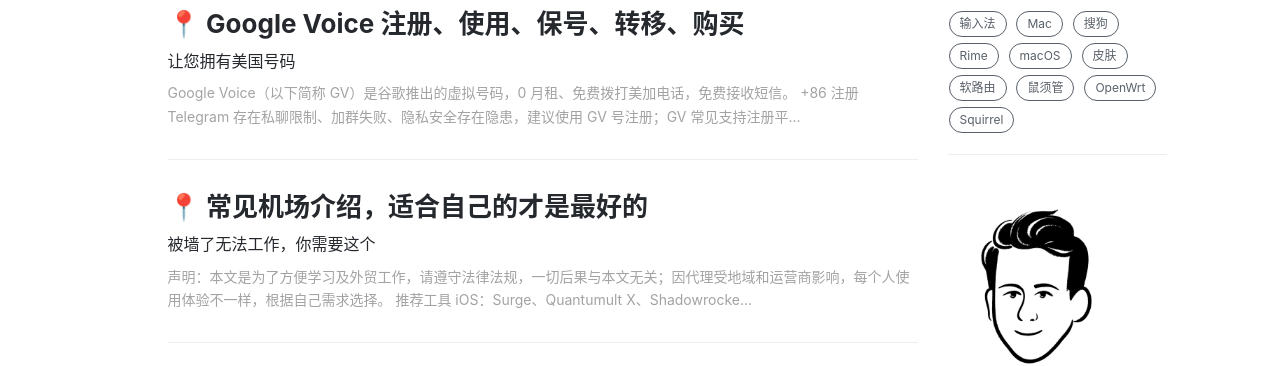
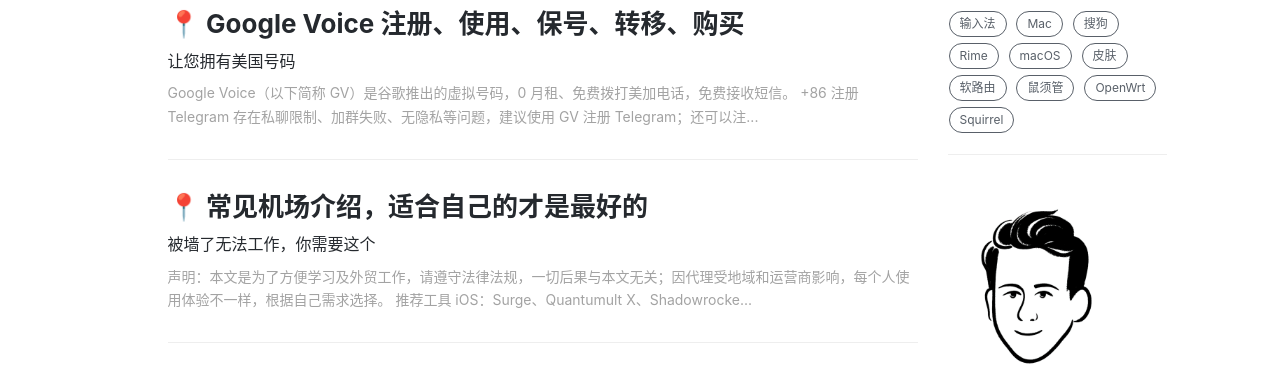
Before and after one commit to ssnhd/ssnhd.github.io, a Jekyll site: the page built from index.html, in a window 1280 px wide and 900 px high. Shown: the part 461-827 px from the top of the window. Built offline with Jekyll 4.4.1, drawn with Linux system fonts in a browser that asks for light colours; nearby versions of some CDN libraries; the list of posts is cut into pages by our own code; comment, search, counter and statistics services are not loaded.

Commit message:
Update 2021-1-27-voice.md

```diff
--- a/_posts/2021-1-27-voice.md
+++ b/_posts/2021-1-27-voice.md
@@ -14,7 +14,7 @@ tags:
 
 Google Voice（以下简称 GV）是谷歌推出的虚拟号码，0 月租、免费拨打美加电话，免费接收短信。
 
-+86 注册 Telegram 存在私聊限制、加群失败、隐私安全存在隐患，建议使用 GV 号注册；GV 常见支持注册平台例如 B 站、Clubhouse、Twitter……等。
++86 注册 Telegram 存在私聊限制、加群失败、无隐私等问题，建议使用 GV 注册 Telegram；还可以注册 B 站、Clubhouse、Twitter……等。
 
 
 ## 购买 Google Voice
```
